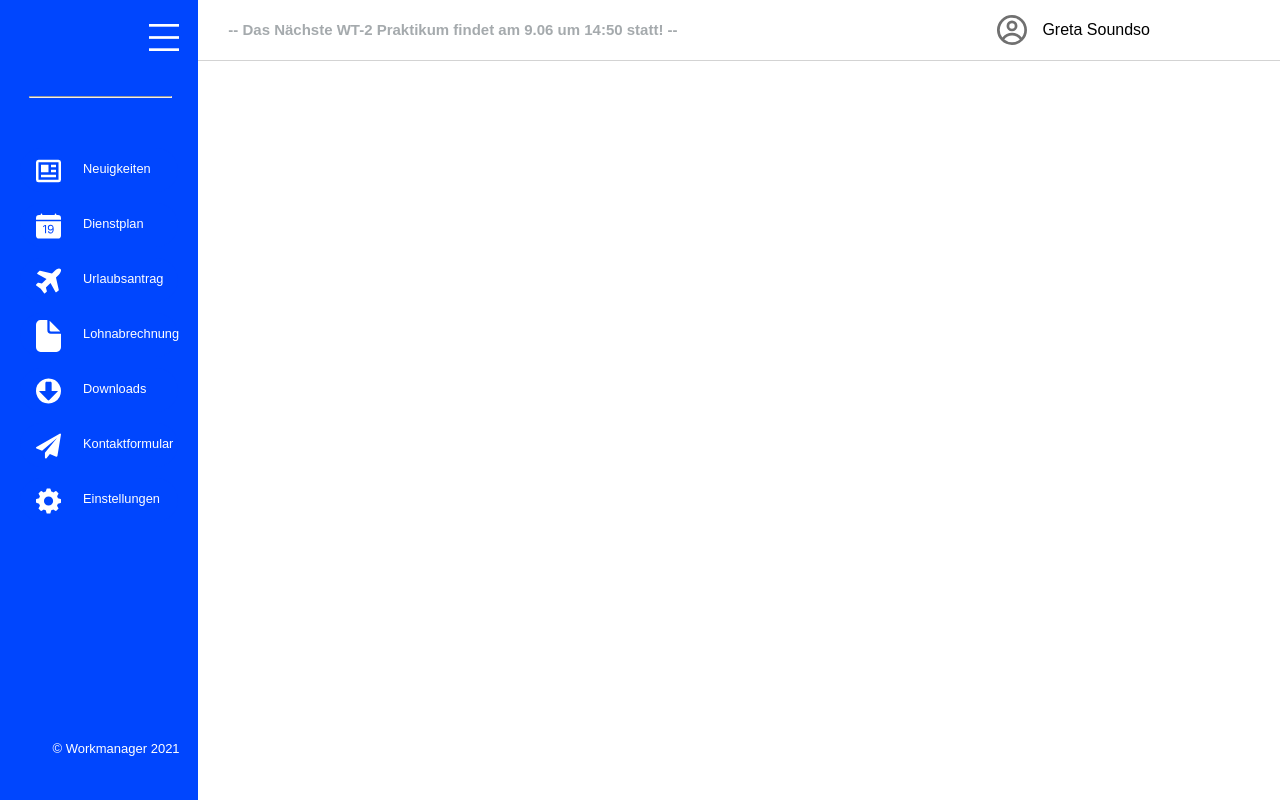
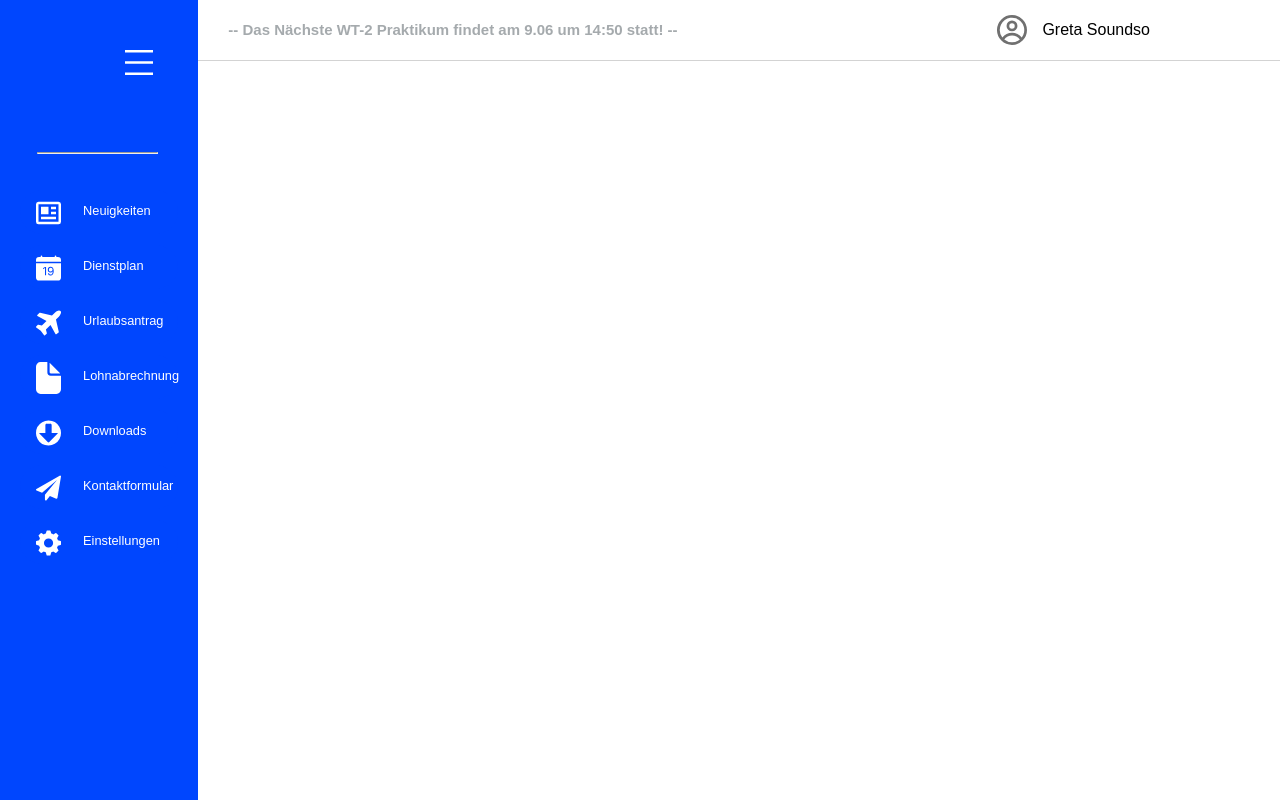
Before and after one commit to MertDurasi/Team-Supernerds, a React (Create React App) app: page /dashboard in a window 1280 px wide. Built offline with nearby package versions, Linux system fonts and the light colour scheme; a web font is replaced by a local one.

Commit message:
Dashboard: Kontakformular Responsive & Sidebar - Alexander

```diff
--- a/src/components/dashboard/Navigation.js
+++ b/src/components/dashboard/Navigation.js
@@ -1,6 +1,6 @@
 import "./Navigation.css";
 import profil_logo from "../../img/dashboard/Profil.svg";
-import abmelden from "../../img/dashboard/Abmelden.svg";
+import menu_logo from "../../img/dashboard/downloads-menu.svg";
 /* hamburger menu momentan schlecht, da weiß auf weiß */
 
 const Navigation = ({ menuOpen, openMenu, closeMenu }) => {
@@ -10,7 +10,7 @@ const Navigation = ({ menuOpen, openMenu, closeMenu }) => {
         className="navigation-icon"
         onClick={menuOpen ? () => closeMenu() : () => openMenu()}
       >
-        <img width="20" src={abmelden} alt="|||" />
+        <img width="20" src={menu_logo} alt="|||" />
       </div>
       <div className="navigation-left">
         <a href="/news">
--- a/src/components/dashboard/Sidebar.css
+++ b/src/components/dashboard/Sidebar.css
@@ -6,6 +6,8 @@
   background: #0046FE;
   grid-area: menu;
   overflow-y: auto;
+  overflow-x: hidden;
+  max-width: 100%;
   padding: 20px;
   -webkit-transition: all 0.5s;
   transition: all 0.5s;
@@ -20,11 +22,11 @@
 }
 
 .sidebar-titel-open > img {
-  position: absolute;
+  position: relative;
   width: 30px;
   height: auto;
-  top: 3%;
-  right: 86%;
+  bottom: 70px;
+  left: 100px;
 }
 
 .sidebar-titel-closed > img {
@@ -42,10 +44,10 @@
 
 .sidebar-footer-text {
   font-family: "Nirmala UI Semilight", Regular, sans-serif;
-  font-size: 13px;
-  position: absolute;
-  left: 4.1%;
-  top: 92.6%;
+  font-size: 11px;
+  position: relative;
+  left: 40px;
+  top: 293px;
 }
 
 .sidebar__relinkers-closed {
@@ -59,13 +61,13 @@
 
 .sidebar__relinkers > a {
   font-family: "Nirmala UI Semilight", Regular, sans-serif;
-  font-size: 13px;
+  font-size: 11px;
   text-decoration: none;
   color: white;
   font-weight: 500;
   position: relative;
   left: 8%;
-  top: 333px;
+  top: 300px;
 }
 
 .sidebar__relinkers a {
@@ -74,10 +76,10 @@
 
 
 .linebreak-menu {
-  width: 11%;
-  position: absolute;
-  top: 12%;
-  left: 2.3%;
+  width: 75%;
+  position: relative;
+  bottom: 3%;
+  left: 11%;
 }
 
 
@@ -97,6 +99,26 @@
   display: none;
 }
 
+@media only screen and (max-width: 1750px) {
+  .sidebar-titel-open > img  {
+    left: 70px;
+  }
+}
+
+@media only screen and (max-width: 1550px) {
+  .sidebar-titel-open > img  {
+    left: 40px;
+  }
+}
+
+@media only screen and (max-width: 1350px) {
+  .sidebar-footer-text {
+    left: 10px;
+  }
+  .sidebar-titel-open > img  {
+    left: 5px;
+  }
+}
 
 @media only screen and (max-width: 1150px) {
   #sidebar-menu {
--- a/src/components/dashboard/features/Kontaktformular.css
+++ b/src/components/dashboard/features/Kontaktformular.css
@@ -75,7 +75,7 @@
     resize: none;
     border: 0;
     outline: 0;
-    background-color: #f1f1f1;
+    background-color: hsl(0, 1%, 98%);
 }
 
 
@@ -122,13 +122,46 @@
 }
 
 
-@media only screen and (max-width: 650px) {
+
+@media only screen and (max-width: 800px) {
+
+
     .kontaktformular-container input {
         background: transparent;
         position: absolute;
         color: black;
-        font-size: 7px;
+        font-size: 12px;
         border-bottom: 1px solid #a5aaad;
         height: 60px;
     }
+
+    .betreff-field {
+        top: 10%;
+        left: 30%;
+    }
+
+    .empfaenger-field {
+        top: 20%;
+        left: 30%;
+
+    }
+
+    .email-adresse-field {
+        top: 30%;
+        left: 30%;
+
+    }
+
+    .mobilfunknummer-field {
+        top: 40%;
+        left: 30%;
+
+    }
+    .message-field {
+        top: 50%;
+    }
+
+    .absenden-button {
+        left: 35%;
+    }
 }
--- a/src/components/dashboard/features/Kontaktformular.js
+++ b/src/components/dashboard/features/Kontaktformular.js
@@ -22,9 +22,7 @@ class Kontaktformular extends Component {
               <input className="email-adresse-field" placeholder="Ihre E-Mail-Adresse"></input>
               <input className="mobilfunknummer-field" placeholder="Ihre Mobilfunknummer"></input>
               <textarea className="message-field" placeholder="Hier kommt Ihre Nachricht rein"></textarea>
-              <div className="DragDropFeature">
-                <DragDropFeature></DragDropFeature>
-              </div>
+              <DragDropFeature></DragDropFeature>
               <button className="absenden-button" >Absenden</button>
           </div>
         </div>
```
